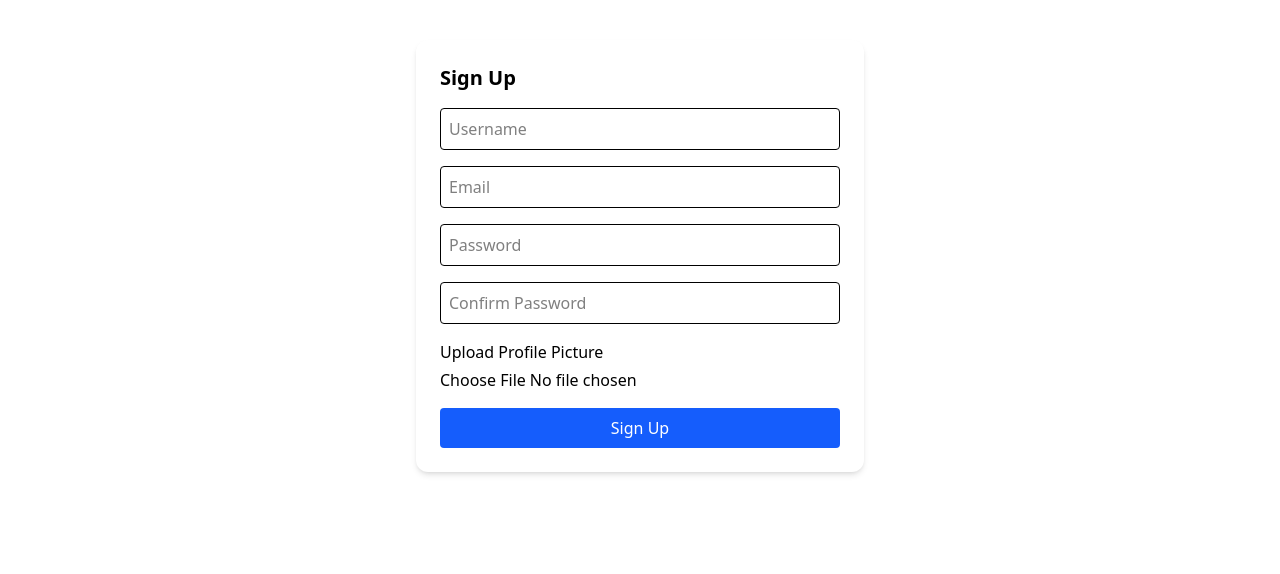
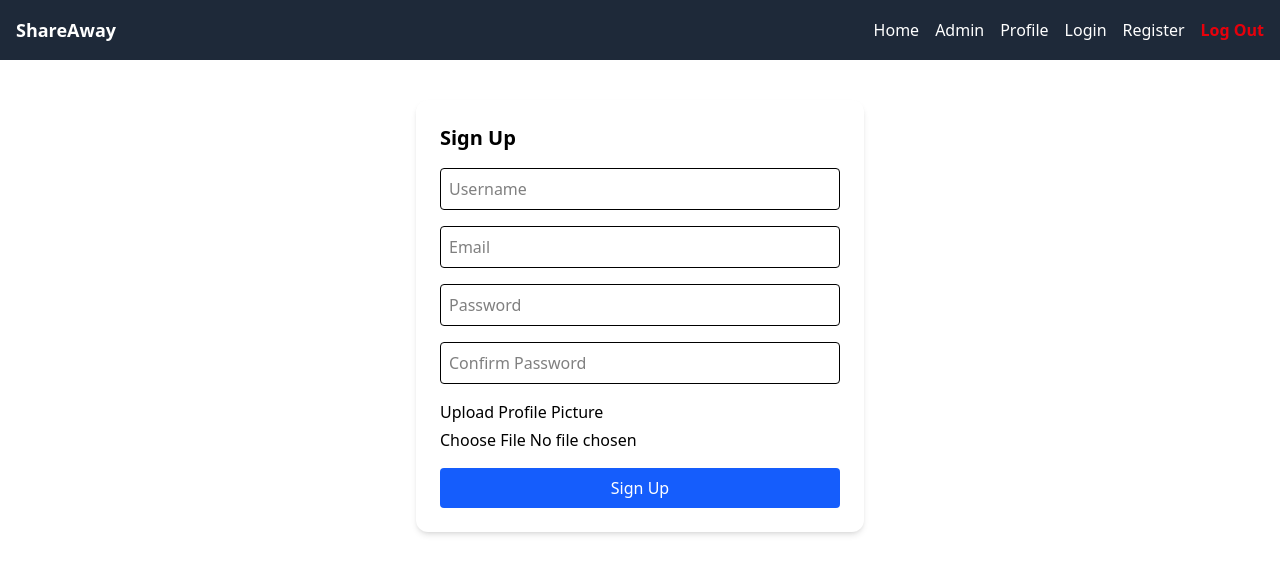
Before and after one commit to itsmeprinceyt/share-away-website, a Next.js app: page /sign-up in a window 1280 px wide. Shown: the top 574 px of the page. Built offline with nearby package versions, Linux system fonts and the light colour scheme.

Commit message:
1.4.3 | Added dummy navbar cz I'm tired of typing routes

```diff
--- a/src/app/(components)/Logout.tsx
+++ b/src/app/(components)/Logout.tsx
@@ -17,7 +17,7 @@ export default function Logout() {
         <div>
             <button
                 onClick={handleLogout}
-                className="bg-red-500 p-2 text-white rounded-2xl px-4"
+                className="text-red-600 hover:text-red-800 font-semibold "
             >
                 Log Out
             </button>
--- /dev/null
+++ b/src/app/(components)/Navbar.tsx
@@ -0,0 +1,32 @@
+import Link from "next/link"
+import Logout from "./Logout"
+
+export default function Navbar(){
+    return(
+        <div>
+            <nav className="bg-gray-800 p-4 flex justify-between items-center">
+                <div className="text-white text-lg font-bold">ShareAway</div>
+                <ul className="flex space-x-4">
+                    <li>
+                        <Link href="/" className="text-white hover:text-gray-400">Home</Link>
+                        </li>
+                    <li>
+                        <Link href="/admin" className="text-white hover:text-gray-400">Admin</Link>
+                    </li>
+                    <li>
+                        <Link href="/profile" className="text-white hover:text-gray-400">Profile</Link>
+                    </li>
+                    <li>
+                        <Link href="/login" className="text-white hover:text-gray-400">Login</Link>
+                    </li>
+                    <li>
+                        <Link href="/sign-up" className="text-white hover:text-gray-400">Register</Link>
+                    </li>
+                    <li>
+                        <Logout/>
+                    </li>
+                </ul>
+            </nav>
+        </div>
+    )
+}
--- a/src/app/home/page.tsx
+++ b/src/app/home/page.tsx
@@ -1,6 +1,5 @@
 "use client";
 import { useCheckSession } from '../../hooks/useCheckSession';
-import Logout from '../(components)/Logout';
 
 /**
  * @description     - Home page which will show all the posts of every users and we can,
@@ -10,10 +9,9 @@ export default function Home(){
     const session = useCheckSession();
 
     return (
-        <div className="flex justify-center items-center h-screen">
-            <p className="text-lg font-semibold animate-pulse bg-black text-white">
+        <div className="flex flex-col justify-center items-center gap-2 h-screen">
+            <p className="text-lg font-semibold animate-pulse bg-black text-white p-2 px-4 rounded-lg ">
                 Welcome to the Home Page. How are you {session?.user.username}</p>
-                <Logout/>
         </div>
     );
 }
--- a/src/app/layout.tsx
+++ b/src/app/layout.tsx
@@ -2,6 +2,7 @@ import type { Metadata } from "next";
 import "./globals.css";
 import { Suspense } from "react";
 import Loading from './(components)/Loading';
+import Navbar from './(components)/Navbar';
 
 export const metadata: Metadata = {
   title: "ShareAway | ItsMe Prince",
@@ -17,6 +18,7 @@ export default function RootLayout({
     <html lang="en">
       <body className="antialiased">
         <Suspense fallback={<Loading/>}>
+        <Navbar/>
           {children}
         </Suspense>
       </body>
--- a/src/app/page.tsx
+++ b/src/app/page.tsx
@@ -1,16 +1,11 @@
 "use client";
-import Link from 'next/link';
 import useRedirectToHome from '../hooks/useRedirectToHome';
 
 export default function Home() {
   useRedirectToHome();
   return (
-    <div>
-      <Link href="/login">
-          <button className="bg-black p-2 text-white rounded-2xl px-4">
-            Get started
-          </button>
-        </Link>
+    <div className="h-screen flex flex-col justify-center items-center gap-2">
+      Hero Section
     </div>
   );
 }
```
